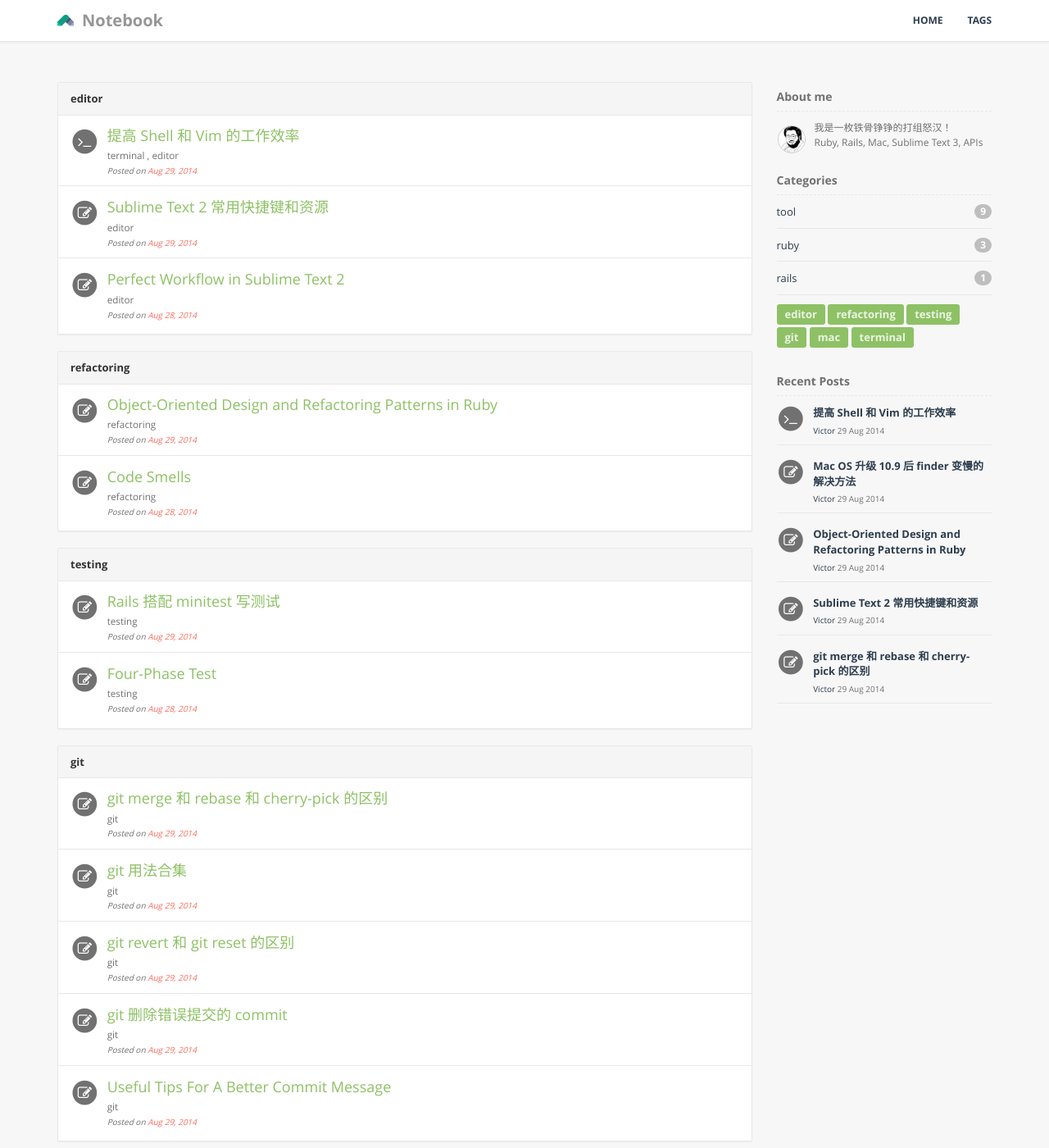
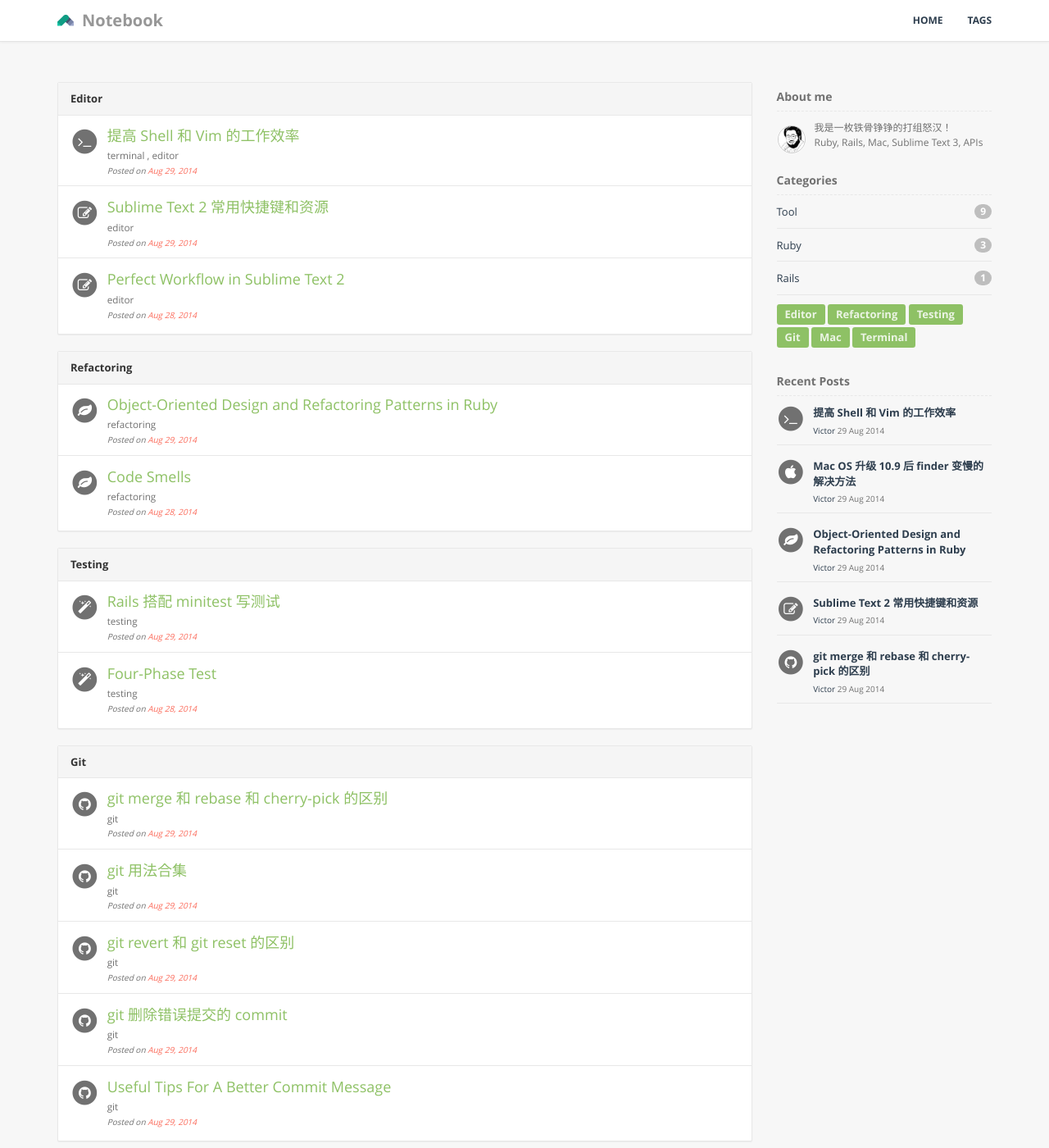
Before and after one commit to GiaoGiaoCat/GiaoGiaoCat.github.io, a Jekyll site: the page built from tags.html, in a window 1280 px wide and 1400 px high. Shown: the whole window at 82% size. Built offline with Jekyll 4.4.1, drawn with Linux system fonts in a browser that asks for light colours; Markdown is read by kramdown in place of the engine named in the settings; some of the changed text lies outside the part shown.

Commit message:
* 修改大小写 * 修复显示文章图片的错误

```diff
--- a/_includes/categories.html
+++ b/_includes/categories.html
@@ -5,7 +5,7 @@
     <li>
       <a href="/categories/{{ category | first | slugize }}/" class="dk">
         <span class="badge pull-right">{{ category | last | size }}</span>
-        {{ category | first }}
+        {{ category | first | capitalize }}
       </a>
     </li>
     <li class="line"></li>
--- a/_includes/category_posts.html
+++ b/_includes/category_posts.html
@@ -1,5 +1,5 @@
 <section class="panel panel-default portlet-item">
-  <header class="panel-heading"><strong>{{ page.title }}</strong></header>
+  <header class="panel-heading"><strong>{{ page.title | capitalize }}</strong></header>
   <section class="panel-body">
     {% for post in site.categories[page.title] %}
       {% include list_post.html %}
--- a/_includes/display_icon.html
+++ b/_includes/display_icon.html
@@ -3,15 +3,15 @@
     <i class="fa fa-circle fa-stack-2x"></i>
     {% if post.tags contains 'terminal' %}
       <i class="fa fa-terminal fa-stack-1x text-white"></i>
-    {% else if post.tags contains 'editor' %}
+    {% elsif post.tags contains 'editor' %}
       <i class="fa fa-edit fa-stack-1x text-white"></i>
-    {% else if post.tags contains 'refactoring' %}
+    {% elsif post.tags contains 'refactoring' %}
       <i class="fa fa-leaf fa-stack-1x text-white"></i>
-    {% else if post.tags contains 'testing' %}
+    {% elsif post.tags contains 'testing' %}
       <i class="fa fa-magic fa-stack-1x text-white"></i>
-    {% else if post.tags contains 'git' %}
+    {% elsif post.tags contains 'git' %}
       <i class="fa fa-github fa-stack-1x text-white"></i>
-    {% else if post.tags contains 'mac' %}
+    {% elsif post.tags contains 'mac' %}
       <i class="fa fa-apple fa-stack-1x text-white"></i>
     {% endif %}
   </span>
--- a/_includes/tags.html
+++ b/_includes/tags.html
@@ -1,5 +1,5 @@
 <div class="tags m-b-lg">
   {% for tag in site.tags %}
-    <a href="/tags/#{{ tag | first | slugize }}" class="label bg-success">{{ tag | first }}</a>
+    <a href="/tags/#{{ tag | first | slugize }}" class="label bg-success">{{ tag | first | capitalize }}</a>
   {% endfor %}
 </div>
--- a/tags.html
+++ b/tags.html
@@ -6,7 +6,7 @@
 {% for tag in site.tags %}
   {% assign tag_name = tag | first %}
   <section class="panel panel-default portlet-item">
-    <header id="{{ tag_name }}" class="panel-heading"><strong>{{ tag_name }}</strong></header>
+    <header id="{{ tag_name }}" class="panel-heading"><strong>{{ tag_name | capitalize }}</strong></header>
     <section class="panel-body">
       {% for post in site.tags[tag_name] %}
         {% include list_post.html %}
```
